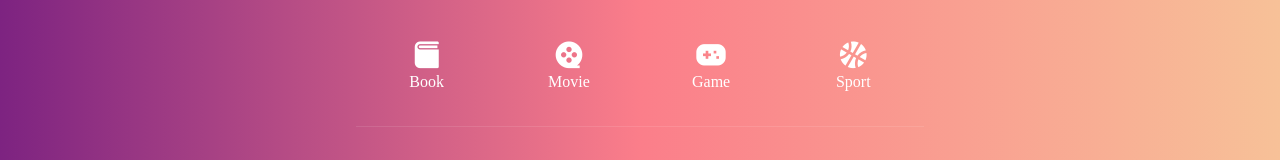
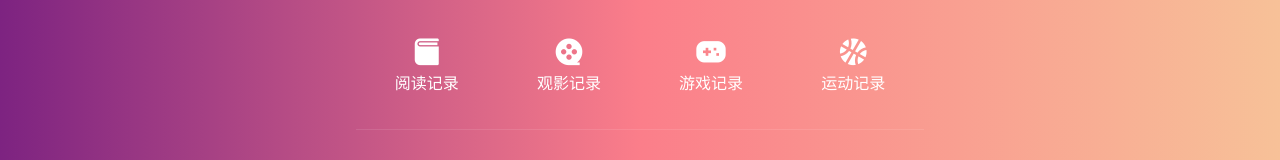
Before and after one commit to Soooooox/HomePage, a plain HTML site: page index.html in a window 1280 px wide. Shown: the part 453-613 px from the top of the page. Drawn offline with nearby package versions, Linux system fonts and the light colour scheme.

Commit message:
update item name
更新了4个元素的名字

```diff
--- a/index.html
+++ b/index.html
@@ -21,25 +21,25 @@
         <div class="onepage">
           <a href="https://soooooox.github.io/BookPage/" class="page-link">
             <i class="ri-book-3-fill page-coin"></i>
-            <span class="page-name">Book</span>
+            <span class="page-name">阅读记录</span>
           </a>
         </div>
         <div class="onepage">
           <a href="https://soooooox.github.io/MoviePage/" class="page-link">
             <i class="ri-movie-2-fill page-coin"></i>
-            <span class="page-name">Movie</span>
+            <span class="page-name">观影记录</span>
           </a>
         </div>
         <div class="onepage">
           <a href="https://soooooox.github.io/GamePage/" class="page-link">
             <i class="ri-gamepad-fill page-coin"></i>
-            <span class="page-name">Game</span>
+            <span class="page-name">游戏记录</span>
           </a>
         </div>
         <div class="onepage">
           <a href="https://soooooox.github.io/SportPage/" class="page-link">
             <i class="ri-basketball-fill page-coin"></i>
-            <span class="page-name">Sport</span>
+            <span class="page-name">运动记录</span>
           </a>
         </div>
       </div>
```
